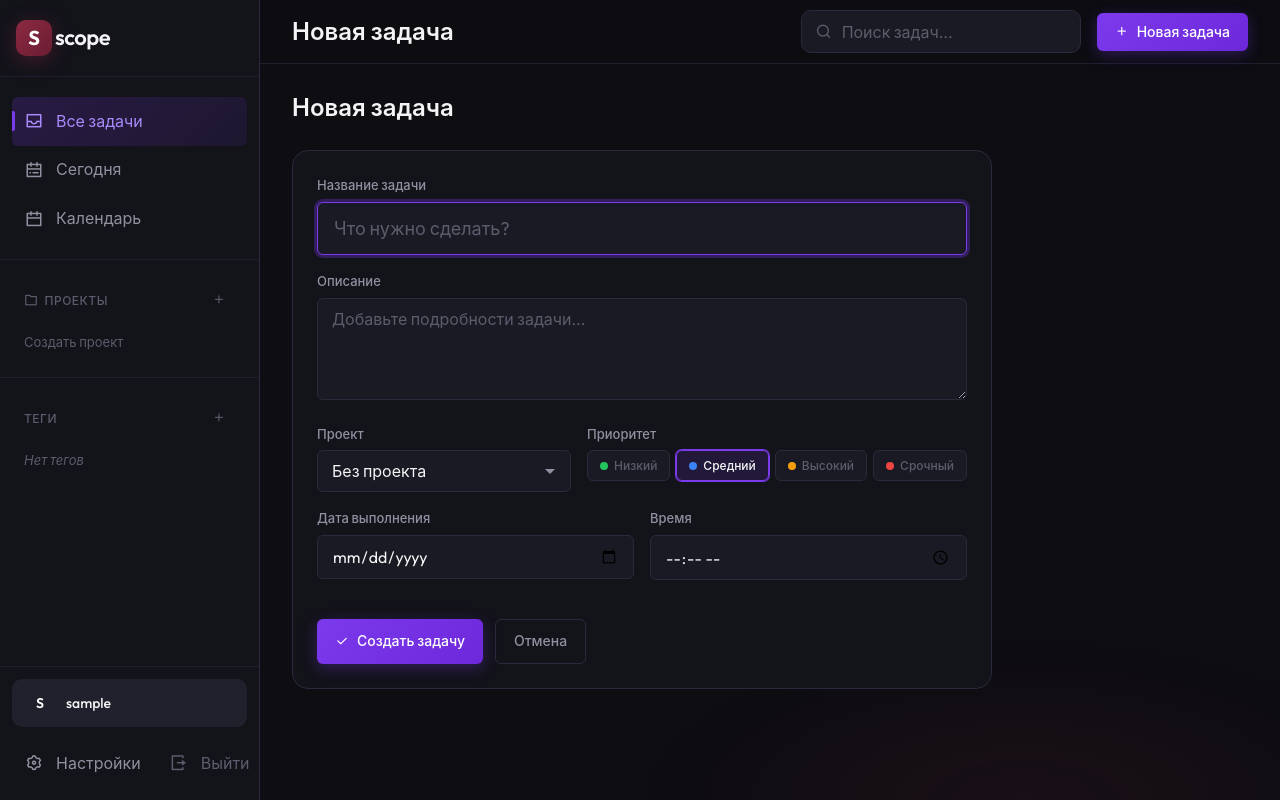
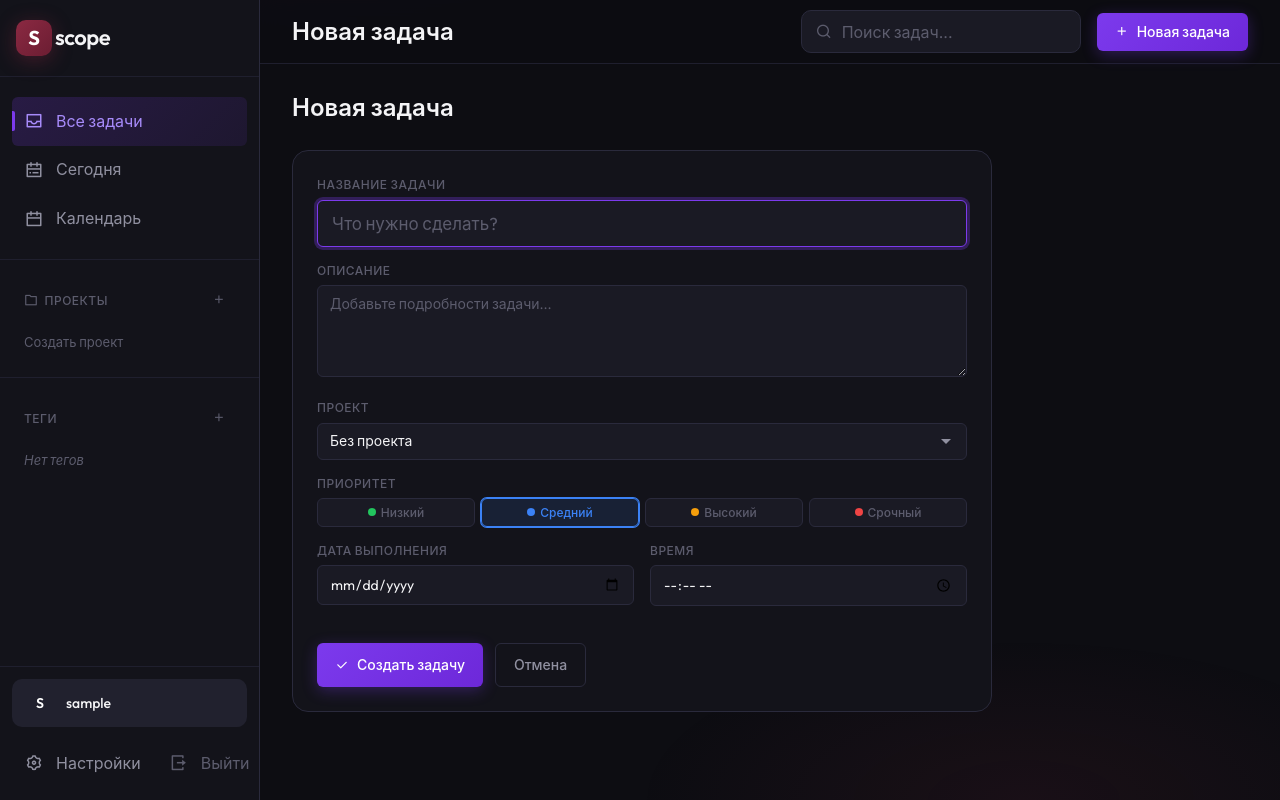
Before and after one commit to DmitryAce/scope-app, a Django app: page /tasks/create/ in a window 1280 px wide. Run offline with Django 5.2, Linux system fonts and the light colour scheme; the visitor is signed in with stand-in values (Sample User, id 1); data that the repository does not hold is empty; some libraries are stand-ins or nearby versions.

Commit message:
v.2.2.1 Task form updated

```diff
--- a/static/css/style.css
+++ b/static/css/style.css
@@ -1309,7 +1309,9 @@ input, textarea, select {
     background: var(--bg-secondary);
     border: 1px solid var(--border-color);
     border-radius: var(--radius-lg);
-    overflow: hidden;
+    overflow: visible;
+    display: flex;
+    flex-direction: column;
     transform: translateY(20px) scale(0.95);
     transition: transform var(--transition-normal);
 }
@@ -1327,7 +1329,7 @@ input, textarea, select {
     display: flex;
     align-items: center;
     justify-content: space-between;
-    padding: 20px 24px;
+    padding: 16px 24px;
     border-bottom: 1px solid var(--border-light);
 }
 
@@ -1337,19 +1339,24 @@ input, textarea, select {
     color: var(--text-primary);
 }
 
+.modal-header {
+    border-radius: var(--radius-lg) var(--radius-lg) 0 0;
+    background: var(--bg-secondary);
+}
+
 .modal-body {
-    padding: 24px;
-    max-height: 60vh;
-    overflow-y: auto;
+    padding: 20px 24px;
+    overflow: visible;
 }
 
 .modal-footer {
     display: flex;
     justify-content: flex-end;
     gap: 12px;
-    padding: 16px 24px;
+    padding: 14px 24px;
     border-top: 1px solid var(--border-light);
     background: var(--bg-tertiary);
+    border-radius: 0 0 var(--radius-lg) var(--radius-lg);
 }
 
 /* ====================================
@@ -1357,19 +1364,25 @@ input, textarea, select {
    ==================================== */
 
 .form-group {
-    margin-bottom: 16px;
+    margin-bottom: 14px;
 }
 
 .form-group:last-child {
     margin-bottom: 0;
 }
 
+.modal-body .form-group {
+    margin-bottom: 12px;
+}
+
 .form-label {
     display: block;
-    font-size: 13px;
+    font-size: 12px;
     font-weight: 500;
-    color: var(--text-secondary);
-    margin-bottom: 6px;
+    color: var(--text-muted);
+    margin-bottom: 5px;
+    text-transform: uppercase;
+    letter-spacing: 0.5px;
 }
 
 .form-input,
@@ -1378,7 +1391,8 @@ input, textarea, select {
     background: var(--bg-tertiary);
     border: 1px solid var(--border-color);
     border-radius: var(--radius-sm);
-    padding: 10px 14px;
+    padding: 9px 12px;
+    font-size: 14px;
     color: var(--text-primary);
     outline: none;
     transition: all var(--transition-fast);
@@ -1395,13 +1409,13 @@ input, textarea, select {
 }
 
 .form-input-lg {
-    font-size: 18px;
-    padding: 14px 16px;
+    font-size: 17px;
+    padding: 12px 14px;
 }
 
 textarea.form-input {
     resize: vertical;
-    min-height: 80px;
+    min-height: 60px;
 }
 
 .form-select {
@@ -1428,8 +1442,8 @@ textarea.form-input {
 .priority-btn {
     display: flex;
     align-items: center;
-    gap: 6px;
-    padding: 7px 12px;
+    gap: 5px;
+    padding: 6px 0;
     background: var(--bg-tertiary);
     border: 1px solid var(--border-color);
     border-radius: var(--radius-sm);
@@ -1440,6 +1454,7 @@ textarea.form-input {
     transition: all var(--transition-fast);
     flex: 1;
     justify-content: center;
+    white-space: nowrap;
 }
 
 .priority-btn:hover {
@@ -1448,11 +1463,32 @@ textarea.form-input {
     border-color: var(--text-muted);
 }
 
-.priority-btn.active {
-    border-color: var(--accent-primary);
-    background: rgba(124, 58, 237, 0.15);
-    color: var(--text-primary);
-    box-shadow: 0 0 0 1px var(--accent-primary);
+.priority-btn.active[data-val="1"] {
+    border-color: var(--priority-low);
+    background: rgba(34, 197, 94, 0.12);
+    color: var(--priority-low);
+    box-shadow: 0 0 0 1px var(--priority-low);
+}
+
+.priority-btn.active[data-val="2"] {
+    border-color: var(--priority-medium);
+    background: rgba(59, 130, 246, 0.12);
+    color: var(--priority-medium);
+    box-shadow: 0 0 0 1px var(--priority-medium);
+}
+
+.priority-btn.active[data-val="3"] {
+    border-color: var(--priority-high);
+    background: rgba(245, 158, 11, 0.12);
+    color: var(--priority-high);
+    box-shadow: 0 0 0 1px var(--priority-high);
+}
+
+.priority-btn.active[data-val="4"] {
+    border-color: var(--priority-urgent);
+    background: rgba(239, 68, 68, 0.12);
+    color: var(--priority-urgent);
+    box-shadow: 0 0 0 1px var(--priority-urgent);
 }
 
 .priority-btn .priority-dot {
--- a/templates/base.html
+++ b/templates/base.html
@@ -144,9 +144,8 @@
                         <input type="text" name="title" class="form-input form-input-lg" placeholder="Название задачи" required autofocus>
                     </div>
                     <div class="form-group">
-                        <textarea name="description" class="form-input" placeholder="Описание (опционально)" rows="3"></textarea>
+                        <textarea name="description" class="form-input" placeholder="Описание (опционально)" rows="2"></textarea>
                     </div>
-                    <div class="form-row">
                     <div class="form-group">
                         <label class="form-label">Проект</label>
                         <div class="custom-select-wrap">
@@ -184,7 +183,6 @@
                             <button type="button" class="priority-btn" data-val="4" onclick="selectPriority(this, 'taskPriorityInput')" title="Срочный">
                                 <span class="priority-dot priority-urgent"></span><span>Срочный</span>
                             </button>
-                            </div>
                         </div>
                     </div>
                     <div class="form-row">
--- a/templates/scope/task_form.html
+++ b/templates/scope/task_form.html
@@ -29,7 +29,6 @@
                           rows="4">{{ task.description|default:'' }}</textarea>
             </div>
 
-            <div class="form-row">
             <div class="form-group">
                 <label class="form-label">Проект</label>
                 <select name="project" class="form-select">
@@ -58,7 +57,6 @@
                     <button type="button" class="priority-btn {% if task.priority == 4 %}active{% endif %}" data-val="4" onclick="selectPriority(this, 'editPriorityInput')">
                         <span class="priority-dot priority-urgent"></span><span>Срочный</span>
                     </button>
-                    </div>
                 </div>
             </div>
 
```
Lines whose indentation alone changed are shown as unchanged.
